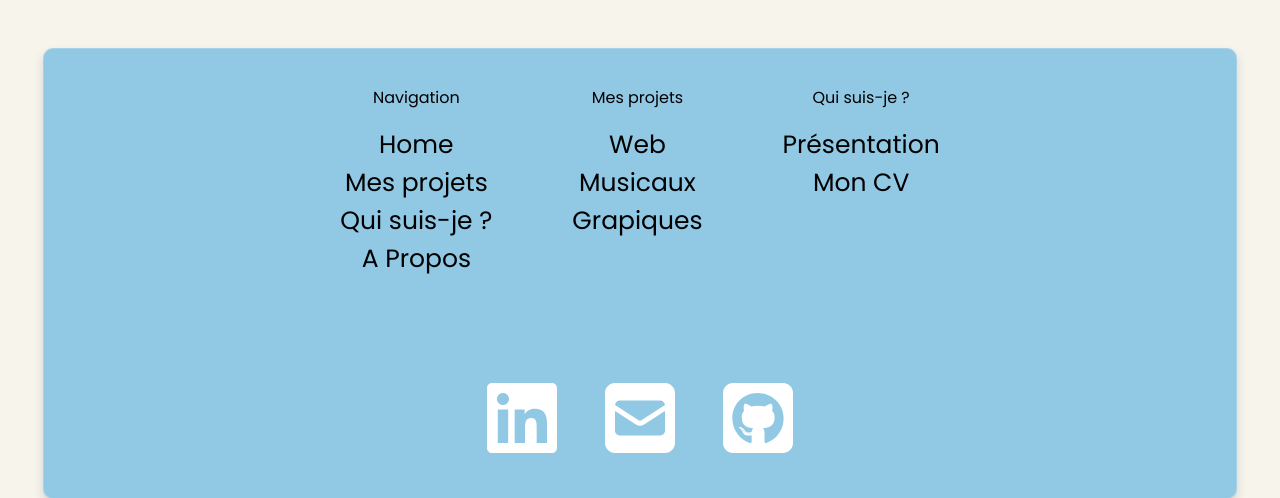
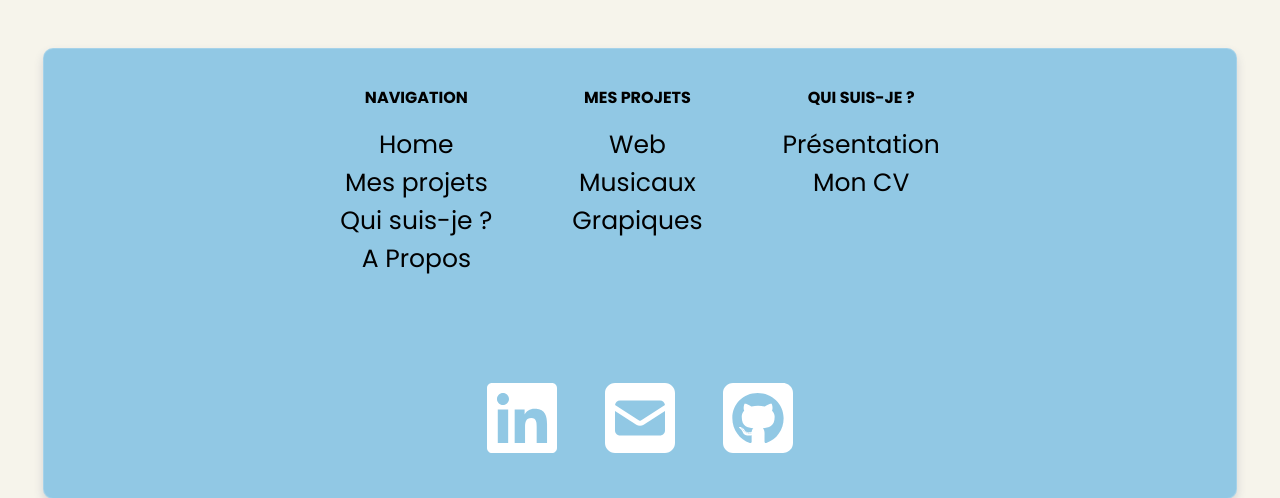
Before and after one commit to clarisse-lebaut/MyPortfolio, a PHP site: page /index.php?page=me in a window 1280 px wide. Shown: the part 2903-3401 px from the top of the page. Run offline with PHP 8.4, Linux system fonts and the light colour scheme; some web fonts are replaced.

Commit message:
last update befor to get on my laptop

```diff
--- a/components/footer.php
+++ b/components/footer.php
@@ -3,20 +3,20 @@
 <nav class="main-footer-nav">
     <section class="section-link">
         <div>
-            <p class="title-footer-box">Navigation</p>
+            <p class="title-footer-box"><b>NAVIGATION</b></p>
             <li class="main-footer-li"><a class="main-footer-a" href="../index.php?page=home">Home</a></li>
             <li class="main-footer-li"><a class="main-footer-a" href="../index.php?page=projects">Mes projets</a></li>
             <li class="main-footer-li"><a class="main-footer-a" href="../index.php?page=me">Qui suis-je ?</a></li>
             <li class="main-footer-li"><a class="main-footer-a" href="../index.php?page=about">A Propos</a></li>
         </div>
         <div>
-            <p class="title-footer-box">Mes projets</p>
+            <p class="title-footer-box"><b>MES PROJETS</b></p>
             <li class="main-footer-li"><a class="main-footer-a" href="index.php?page=web">Web</a></li>
             <li class="main-footer-li"><a class="main-footer-a" href="index.php?page=music">Musicaux</a></li>
             <li class="main-footer-li"><a class="main-footer-a" href="index.php?page=graphic">Grapiques</a></li>
         </div>
         <div>
-            <p class="title-footer-box">Qui suis-je ?</p>
+            <p class="title-footer-box"><b>QUI SUIS-JE ?</b></p>
             <li class="main-footer-li"><a class="main-footer-a" href="index.php?page=me">Présentation</a></li>
             <li class="main-footer-li"><a class="main-footer-a" href="files/document.pdf" target="_blank">Mon CV</a></li>
         </div>
--- a/pages/404.php
+++ b/pages/404.php
@@ -2,8 +2,7 @@
 <link rel="stylesheet" href="../assets/styles/404.css">
 
 <h1 class="title-page-projects">Erreur 404 : Page Introuvable</h1>
-<p class="title-page-projects">Cette page ne devez pas être vu ! Mais vous voilà...
-</p>
+<p class="title-page-projects">Cette page ne devez pas être vu ! Mais vous voilà... <br><i>(bon d'accord, j'ai menti... mais les page 404 c'est mon dada !)</i></p>
 <div class="container-avatar">
     <img class="avatar" src="../assets/img/bimoji/shame.png" alt="avatar">
 </div>
```
Also changed, not shown: 1 other file.
